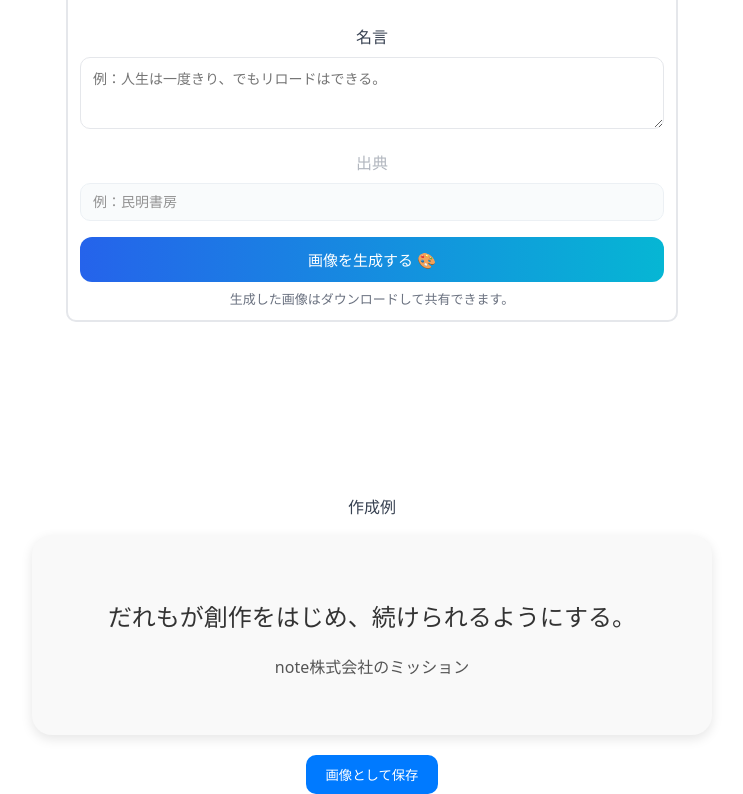
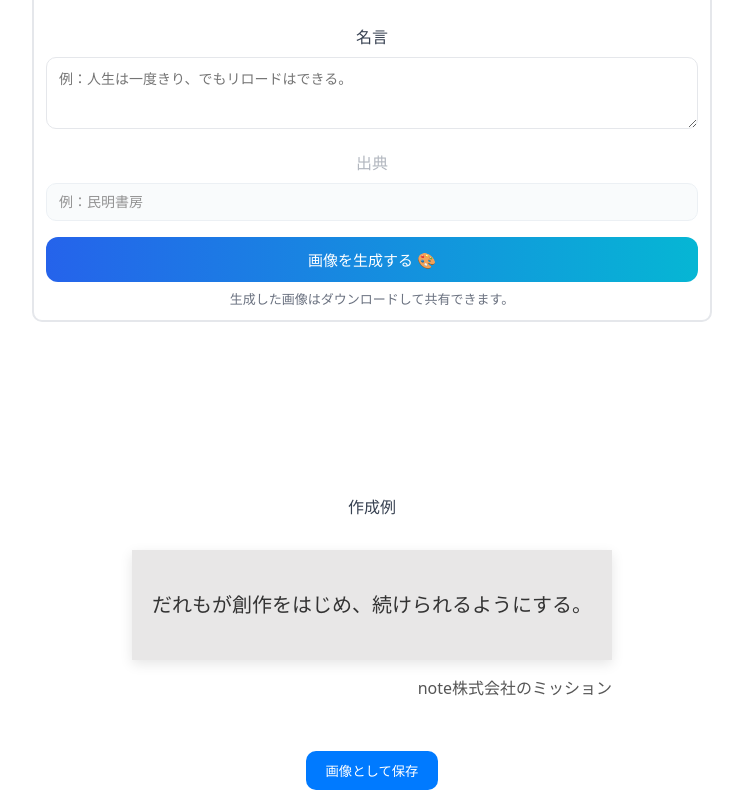
Before and after one commit to mizunoryuki/fake-quotes, a React (Vite) app: page / in a window 1280 px wide. Shown: the part 321-1115 px from the top of the page, without its empty margins (268-1011 px from the left). Built offline with nearby package versions, Linux system fonts and the light colour scheme.

Commit message:
change style

```diff
--- a/src/components/input-form/InputForm.module.css
+++ b/src/components/input-form/InputForm.module.css
@@ -1,6 +1,6 @@
 .container {
 	padding: 24px;
-	width: 100%;
+	width: 700px;
 	box-sizing: border-box;
 	margin: 0 auto;
 	display: flex;
--- a/src/components/quote-card/QuoteCard.module.css
+++ b/src/components/quote-card/QuoteCard.module.css
@@ -5,17 +5,21 @@
 	align-items: center;
 }
 
+.quoteCardInner {
+	padding: 15px;
+	box-sizing: border-box;
+	background-color: white;
+}
+
 .quoteCard {
-	width: 600px;
-	padding: 40px;
-	background: #f9f9f9;
-	border-radius: 20px;
+	padding: 20px;
+	background: #e8e7e7;
 	text-align: center;
 	box-shadow: 0 4px 12px rgba(0, 0, 0, 0.1);
 }
 
 .quoteText {
-	font-size: 24px;
+	font-size: 20px;
 	margin-bottom: 20px;
 	color: #333;
 }
@@ -23,6 +27,7 @@
 .subtitle {
 	font-size: 16px;
 	color: #555;
+	text-align: right;
 }
 
 .downloadButton {
--- a/src/components/quote-card/QuoteCard.tsx
+++ b/src/components/quote-card/QuoteCard.tsx
@@ -8,10 +8,12 @@ type Props = {
 export function QuoteCard({ ref, handleDownload }: Props) {
 	return (
 		<div className={styles.quoteCardContainer}>
-			<div ref={ref} id="quote-card" className={styles.quoteCard}>
-				<p className={styles.quoteText}>
-					だれもが創作をはじめ、続けられるようにする。
-				</p>
+			<div ref={ref} id="quote-card" className={styles.quoteCardInner}>
+				<div className={styles.quoteCard}>
+					<p className={styles.quoteText}>
+						だれもが創作をはじめ、続けられるようにする。
+					</p>
+				</div>
 				<p className={styles.subtitle}>note株式会社のミッション</p>
 			</div>
 
```
